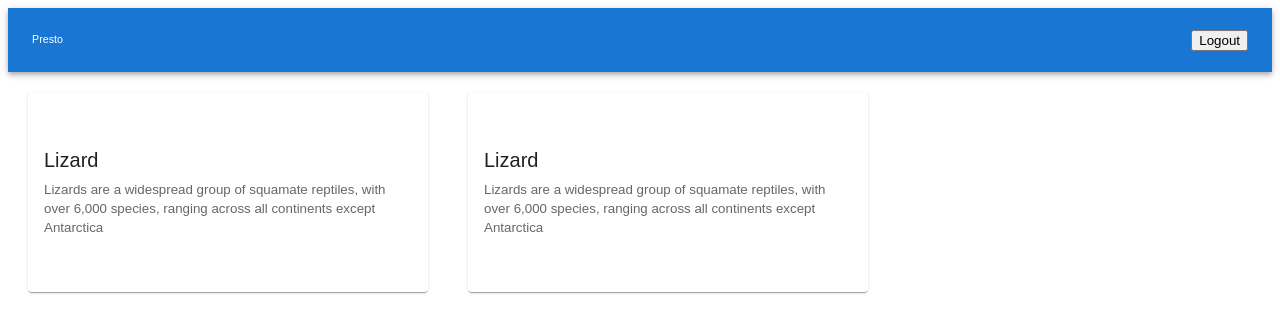
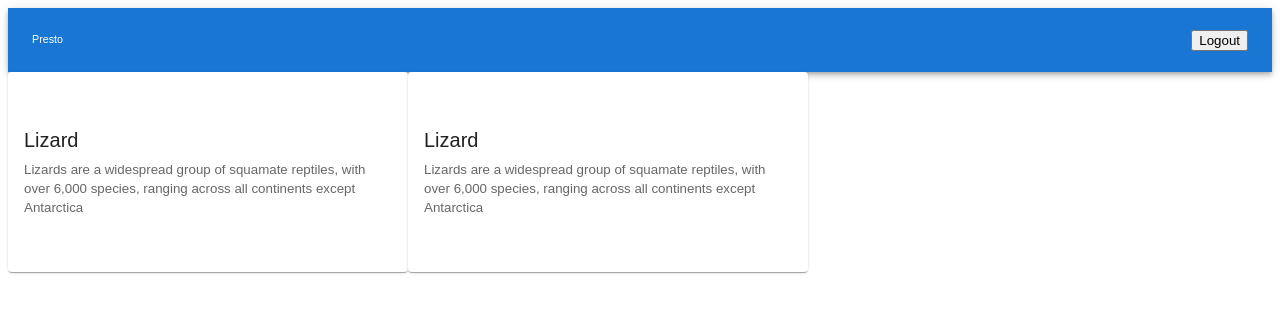
Before and after one commit to Blubberkins/COMP6080-Presto, a React (Create React App) app in the folder frontend/: page / in a window 1280 px wide. Shown: the top 332 px of the page. Built offline with nearby package versions, Linux system fonts and the light colour scheme; no server answers; sample sign-in values are in the browser's storage.

Commit message:
card margins 2

```diff
--- a/frontend/src/components/PresentationCard.jsx
+++ b/frontend/src/components/PresentationCard.jsx
@@ -67,7 +67,7 @@ const PresentationCard = () => {
   const cardHeight = Math.max(cardWidth / 2, 100 / 2); // Ensure minimum height of 100px
 
   return (
-    <Card className={classes.presentationCard} style={{ width: cardWidth, height: cardHeight }}>
+    <Card style={{ width: cardWidth, height: cardHeight }}>
       <CardActionArea style={{ height: '100%' }}>
         <CardMedia
           className={classes.media}
```
